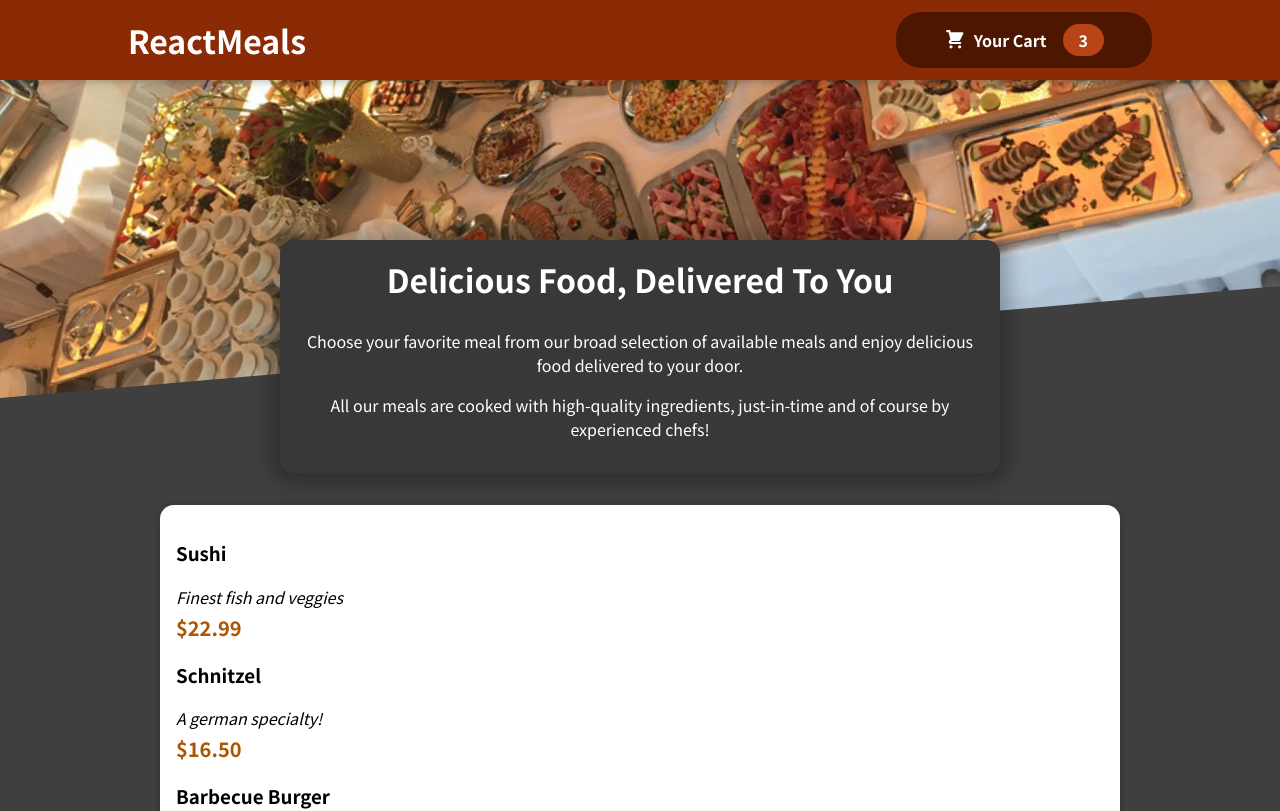
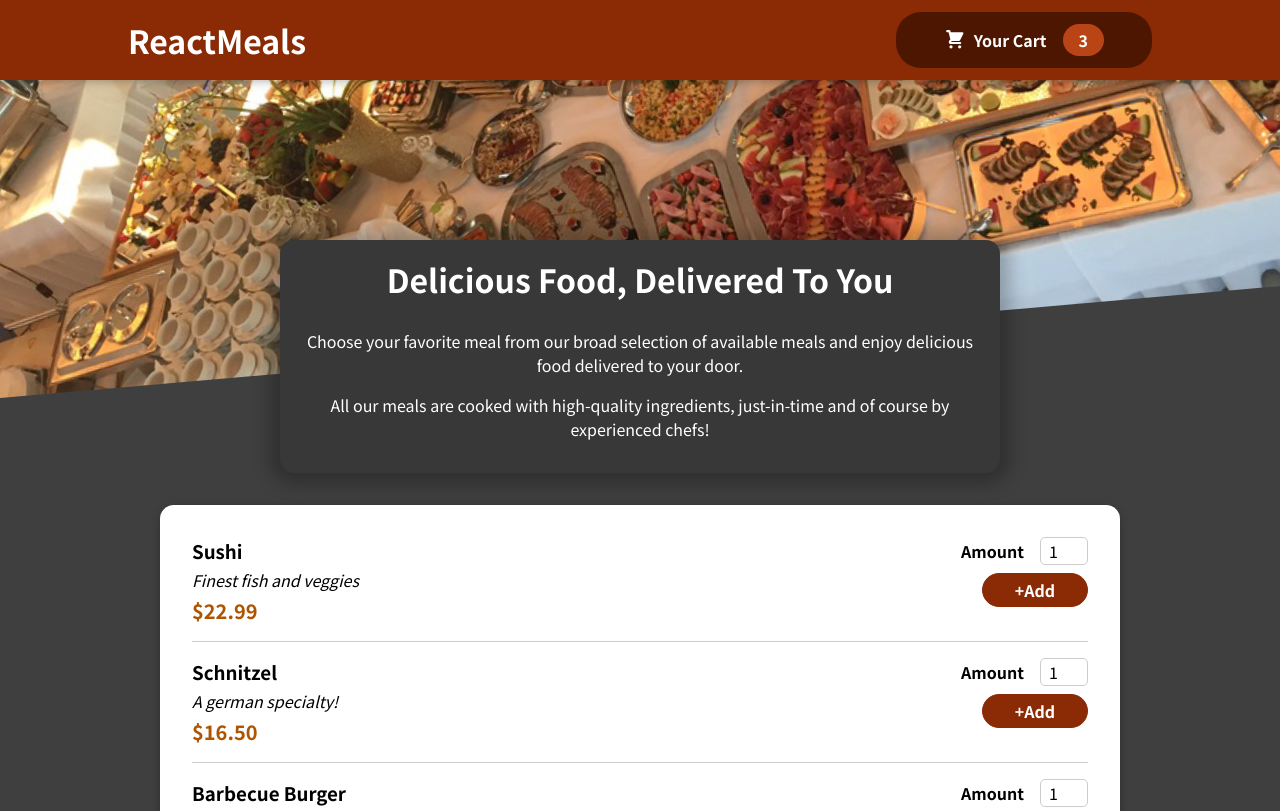
Before and after one commit to philsmirnoff/tutorial, a React (Create React App) app in the folder udemy/01-starting-project 5/: page / in a window 1280 px wide. Shown: the top 811 px of the page. Built offline with nearby package versions, Linux system fonts and the light colour scheme.

Commit message:
updated the <MealItem />

```diff
--- a/udemy/01-starting-project 5/src/components/Meals/MealItem/MealItem.js
+++ b/udemy/01-starting-project 5/src/components/Meals/MealItem/MealItem.js
@@ -1,15 +1,19 @@
 import React from 'react';
 import classes from './MealItem.module.css';
+import MealItemForm from './MealItemForm';
 
 function MealItem(props) {
 
  const price = `$${props.price.toFixed(2)}`;
   return (
-    <li>
+    <li className={classes.meal}>
       <div>
         <h3>{props.name}</h3>
         <div className={classes.description}>{props.description}</div>
         <div className={classes.price}>{price}</div>
+      </div>
+      <div>
+        <MealItemForm id={props.id} />
       </div>
     </li>
   )
--- a/udemy/01-starting-project 5/src/components/Meals/MealItem/MealItemForm.js
+++ b/udemy/01-starting-project 5/src/components/Meals/MealItem/MealItemForm.js
@@ -1,8 +1,21 @@
-import React from 'react'
+import React from 'react';
+import classes from './MealItemForm.module.css';
+import Input from '../../UI/Input';
 
-function MealItemForm() {
+function MealItemForm(props) {
   return (
-    <div>MealItemForm</div>
+    <form className={classes.form}>
+       <Input label="Amount"
+        input={{
+          id: 'amount_' + props.id,
+          type: 'number',
+          min: '1',
+          max: '5',
+          step: '1',
+          defaultValue: '1'
+       }} />
+    <button>+Add</button>
+    </form>
   )
 }
 
--- /dev/null
+++ b/udemy/01-starting-project 5/src/components/Meals/MealItem/MealItemForm.module.css
@@ -0,0 +1,20 @@
+.form {
+  text-align: right;
+}
+
+.form button {
+  font: inherit;
+  cursor: pointer;
+  background-color: #8a2b06;
+  border: 1px solid #8a2b06;
+  color: white;
+  padding: 0.25rem 2rem;
+  border-radius: 20px;
+  font-weight: bold;
+}
+
+.form button:hover,
+.form button:active {
+  background-color: #641e03;
+  border-color: #641e03;
+}
--- /dev/null
+++ b/udemy/01-starting-project 5/src/components/UI/Input.js
@@ -0,0 +1,13 @@
+import React from 'react';
+import classes from './Input.module.css';
+
+function Input(props) {
+  return (
+    <div className={classes.input}>
+      <label htmlFor={props.input.id}>{props.label}</label>
+      <input id={props.input.id} {...props.input} />
+      </div>
+  )
+}
+
+export default Input
--- /dev/null
+++ b/udemy/01-starting-project 5/src/components/UI/Input.module.css
@@ -0,0 +1,18 @@
+.input {
+  display: flex;
+  align-items: center;
+  margin-bottom: 0.5rem;
+}
+
+.input label {
+  font-weight: bold;
+  margin-right: 1rem;
+}
+
+.input input {
+  width: 3rem;
+  border-radius: 5px;
+  border: 1px solid #ccc;
+  font: inherit;
+  padding-left: 0.5rem;
+}
```
Also changed, not shown: udemy/01-starting-project 5/src/components/Meals/AvailableMeals.js (+7 -1 lines), 1 other file (tests, documents, lock files or other folders).
